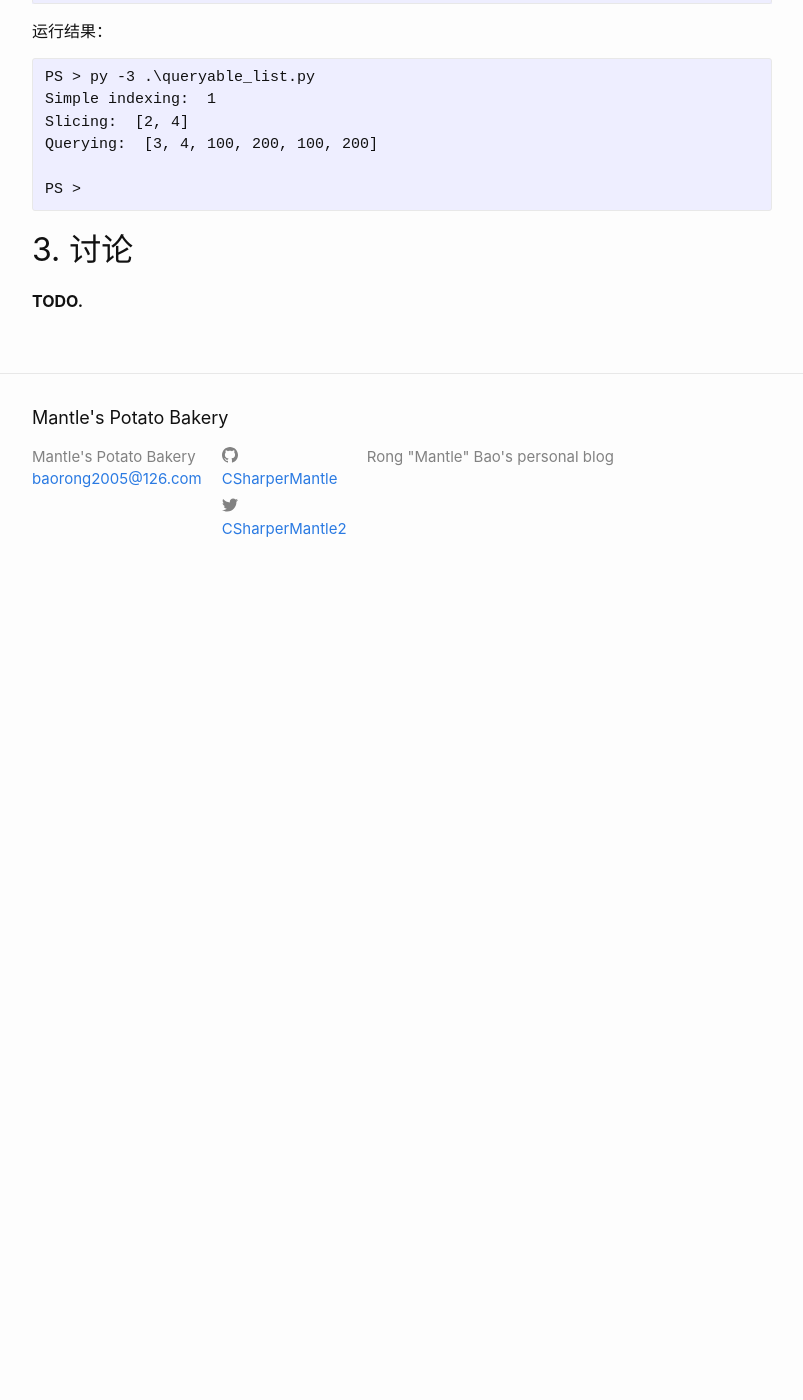
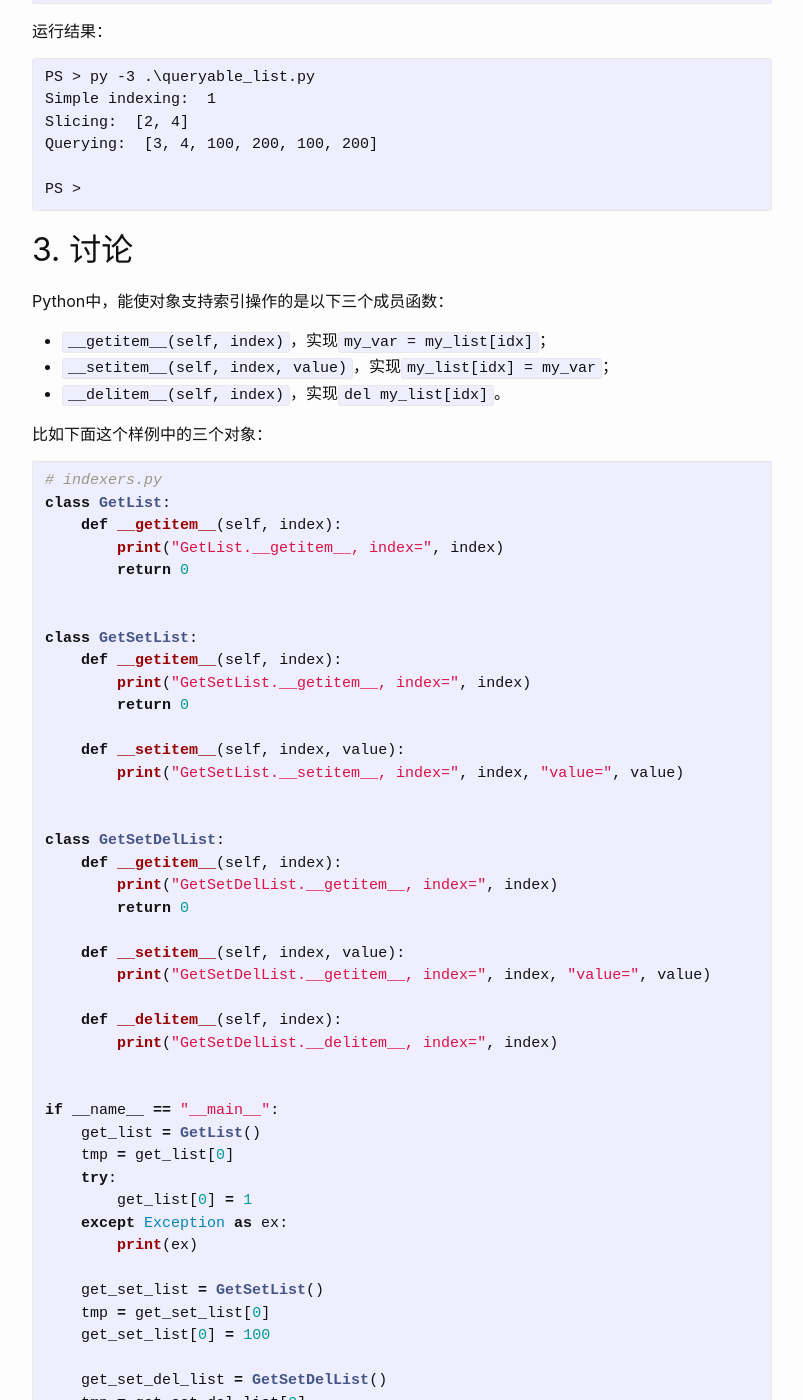
Before and after one commit to CSharperMantle/CSharperMantle.github.io, a Jekyll site: the page built from _posts/2021-12-18-python-notes-indexers.md, in a window 1280 px wide and 1400 px high, scrolled down 4349 px. Shown: the whole window, without its empty margins (238-1041 px from the left). Built offline with Jekyll 4.4.1, drawn with Linux system fonts in a browser that asks for light colours; before the commit the page ends 4950 px from its top, so only the background shows below that; some of the changed text lies outside the part shown.

Commit message:
Finish new article

````diff
--- a/_posts/2021-12-18-python-notes-indexers.md
+++ b/_posts/2021-12-18-python-notes-indexers.md
@@ -200,4 +200,83 @@ PS >
 
 ## 3. 讨论
 
-**TODO.**
+Python中，能使对象支持索引操作的是以下三个成员函数：
+
+* `__getitem__(self, index)`，实现`my_var = my_list[idx]`；
+* `__setitem__(self, index, value)`，实现`my_list[idx] = my_var`；
+* `__delitem__(self, index)`，实现`del my_list[idx]`。
+
+比如下面这个样例中的三个对象：
+
+```python
+# indexers.py
+class GetList:
+    def __getitem__(self, index):
+        print("GetList.__getitem__, index=", index)
+        return 0
+
+
+class GetSetList:
+    def __getitem__(self, index):
+        print("GetSetList.__getitem__, index=", index)
+        return 0
+
+    def __setitem__(self, index, value):
+        print("GetSetList.__setitem__, index=", index, "value=", value)
+
+
+class GetSetDelList:
+    def __getitem__(self, index):
+        print("GetSetDelList.__getitem__, index=", index)
+        return 0
+
+    def __setitem__(self, index, value):
+        print("GetSetDelList.__getitem__, index=", index, "value=", value)
+
+    def __delitem__(self, index):
+        print("GetSetDelList.__delitem__, index=", index)
+
+
+if __name__ == "__main__":
+    get_list = GetList()
+    tmp = get_list[0]
+    try:
+        get_list[0] = 1
+    except Exception as ex:
+        print(ex)
+
+    get_set_list = GetSetList()
+    tmp = get_set_list[0]
+    get_set_list[0] = 100
+
+    get_set_del_list = GetSetDelList()
+    tmp = get_set_del_list[0]
+    get_set_del_list[0] = 200
+    del get_set_del_list[1]
+    print()
+
+```
+
+运行结果：
+
+```plain
+PS > py -3 .\indexers.py
+GetList.__getitem__, index= 0
+'GetList' object does not support item assignment
+GetSetList.__getitem__, index= 0
+GetSetList.__setitem__, index= 0 value= 100
+GetSetDelList.__getitem__, index= 0
+GetSetDelList.__getitem__, index= 0 value= 200
+GetSetDelList.__delitem__, index= 1
+
+PS >
+```
+
+其中`index`可以是任意对象，不一定是传统的`int`类型（或更精确地说，`SupportsIndex`类型）。十分著名的*切片*（slicing）操作，会将一个`slice`对象传入索引器函数：
+
+```python
+GetList()[0:10:2]
+# prints GetList.__getitem__, index= slice(0, 10, 2)
+```
+
+鉴于索引器可以传入任意值，我们就可以通过自定义比较操作符来达到查询的目的，具体实现见“解决方案”一节。
````
